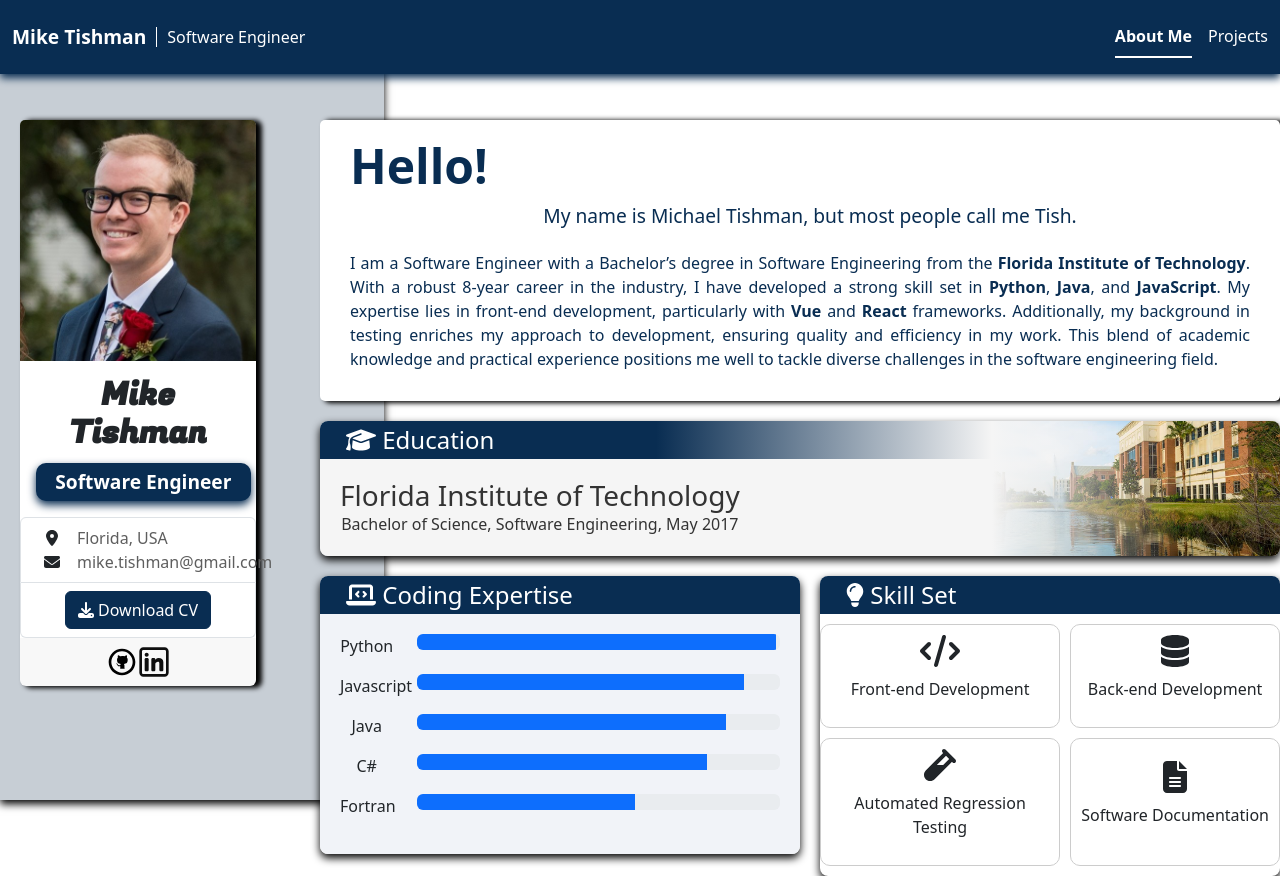
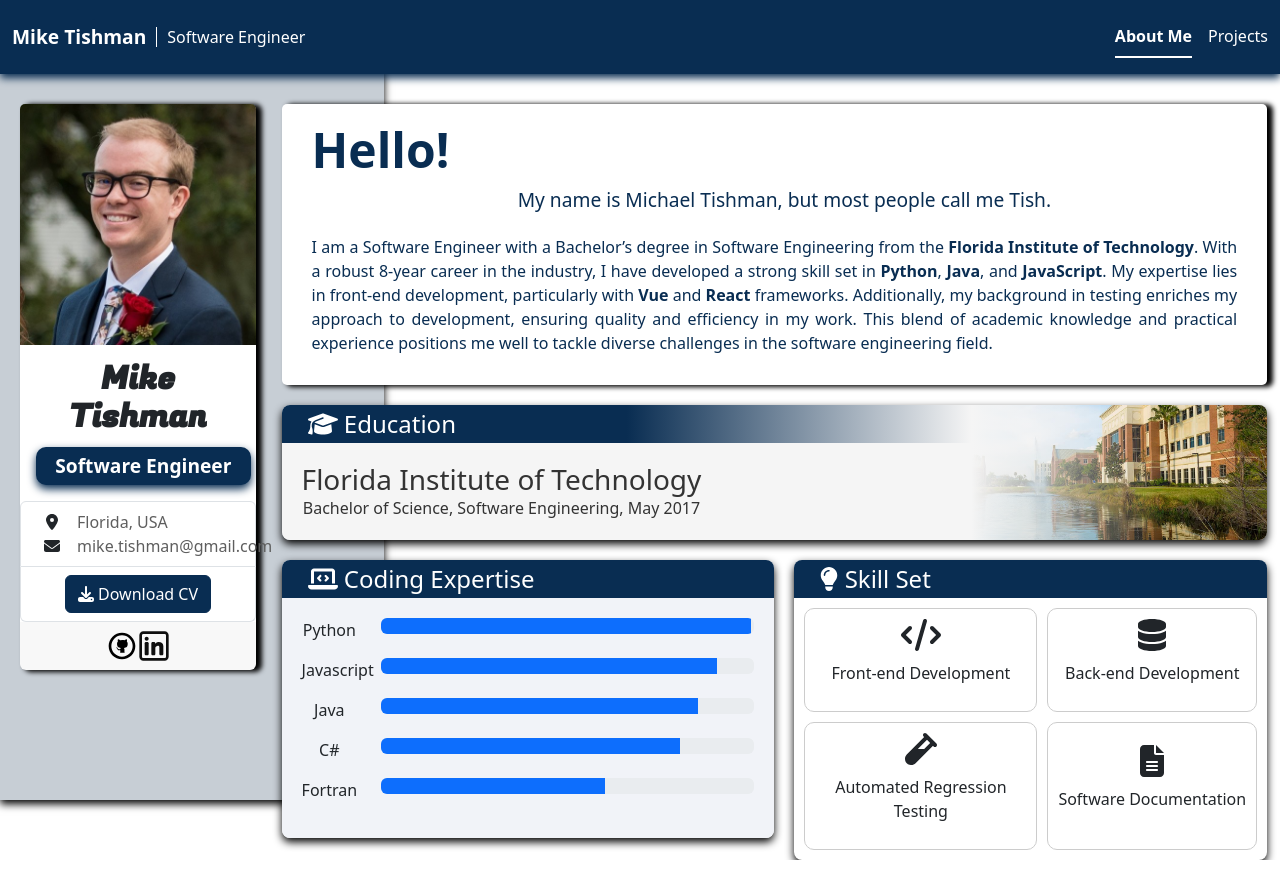
Before and after one commit to Tishinator/Tishinator.github.io, a React (Create React App) app in the folder user-page/: page / in a window 1280 px wide. Built offline with nearby package versions, Linux system fonts and the light colour scheme.

Commit message:
Updated css on the user card

```diff
--- a/user-page/src/components/UserCard.js
+++ b/user-page/src/components/UserCard.js
@@ -21,7 +21,7 @@ function UserCard(){
         <div>
           <div className='aboutme-card'>
             <Card>
-              <Card.Img variant='top' src={mtImage} />
+              <Card.Img variant='top' src={mtImage} className="responsive-img" />
               <Card.Body>
                 <Card.Title>Mike Tishman</Card.Title>
                 <Card.Subtitle>
--- a/user-page/src/components/css/SkillSet.css
+++ b/user-page/src/components/css/SkillSet.css
@@ -27,7 +27,7 @@
     display: grid;
     grid-template-columns: repeat(2, auto); /* Auto-sizing columns for smaller grid items */
     gap: 10px; /* Reduced and uniform gap */
-    margin: 10px auto 10px;
+    margin: 10px 10px 10px 10px;
     justify-content: center; /* Centering the grid items in the container */
 }
 
--- a/user-page/src/components/css/UserCard.css
+++ b/user-page/src/components/css/UserCard.css
@@ -9,6 +9,11 @@ ul {
 .card{
     border: none;
     box-shadow: 5px 1px 5px 1px #000000;
+}
+
+.responsive-img{
+    width: 100%;
+    height: auto;
 }
 
 .card-title{
--- a/user-page/src/pages/css/Home.css
+++ b/user-page/src/pages/css/Home.css
@@ -19,7 +19,7 @@
     position: fixed; /* Reintroduced fixed position */
     height: 100vh;
     width: 20vw;
-    margin-top: 15vh; /* Top margin for alignment */
+    margin-top: 13vh; /* Top margin for alignment */
     padding-left: 20px;
 }
 
@@ -28,10 +28,12 @@
     flex-direction: column;
     /* margin-left: 30%; /* Same as the width of the background */
     /* margin-top: 2%; Align horizontally with leftPanel */
-    padding-left: 25vw;
-    padding-top: 15vh;
+    padding-left: 22vw;
+    padding-top: 13vh;
+    padding-right: 1vw;
     overflow: auto;
     position: relative;
+
 }
 
 .skillDiv {
```
